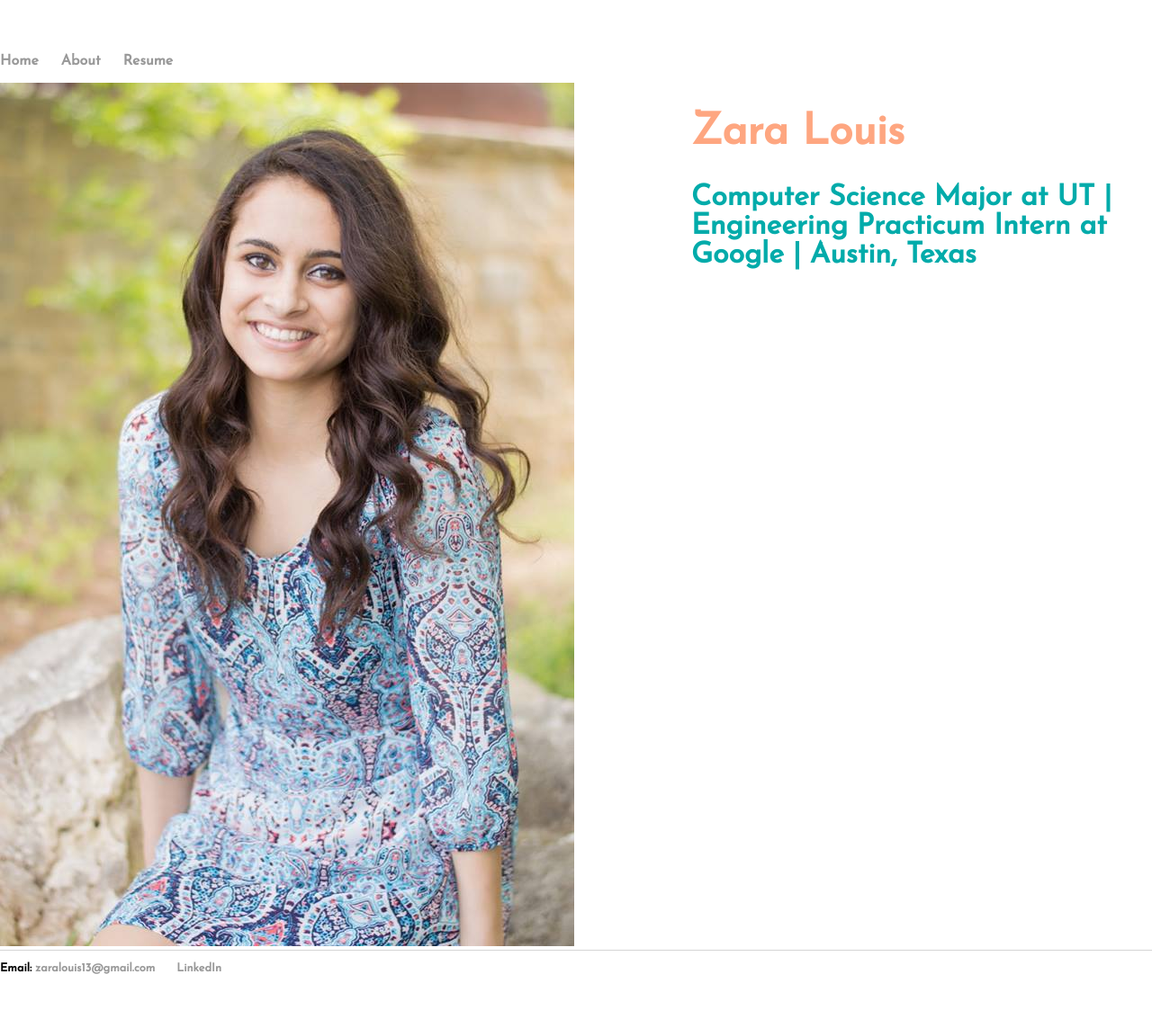
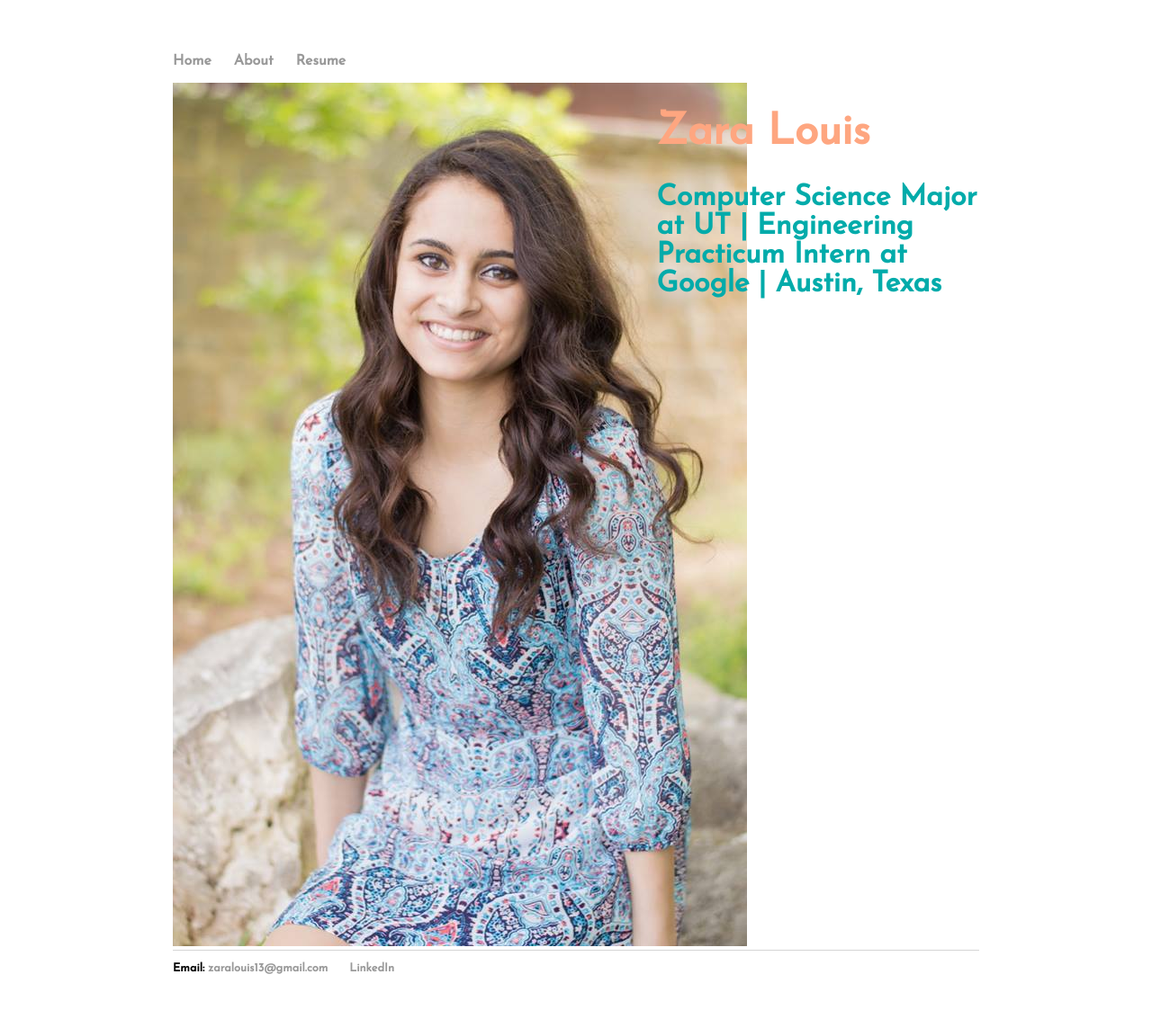
Before and after one commit to zaralouis/zaralouis.github.io, a Jekyll site: the page built from index.html, in a window 1280 px wide. Shown: the whole page at 90% size. Built offline with Jekyll 4.4.1, drawn with Linux system fonts in a browser that asks for light colours.

Commit message:
Update index.html

```diff
--- a/index.html
+++ b/index.html
@@ -8,7 +8,8 @@
 </head>
 
 <div class="blurb">
-	<body bgcolor="#FFFFFF" style="width: 100%; overflow:hidden; height:100%;">
+	<body bgcolor="#FFFFFF" >
+		<div class="container" style="width: 100%; overflow:hidden; height:100%;">
 		<div class ="left-div">
 			<img id="profile-pic" src="profilepic.jpg"/>
 		</div>
@@ -17,5 +18,6 @@
 			<h2><font color="#01ABAA">Computer Science Major at UT | Engineering Practicum Intern at Google | Austin, Texas</font></h2>
 		</div>
 		<div style="clear:both"></div>
+		</div>
 	</body>
 </div><!-- /.blurb -->
```
